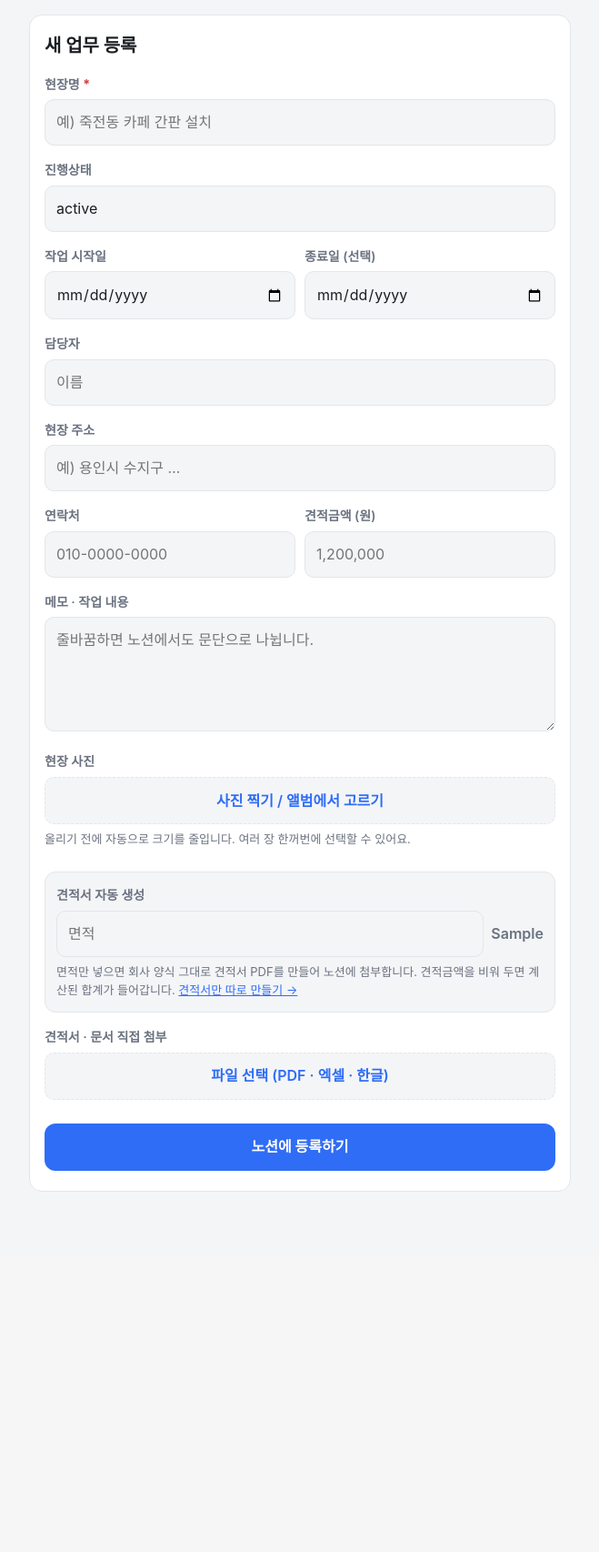
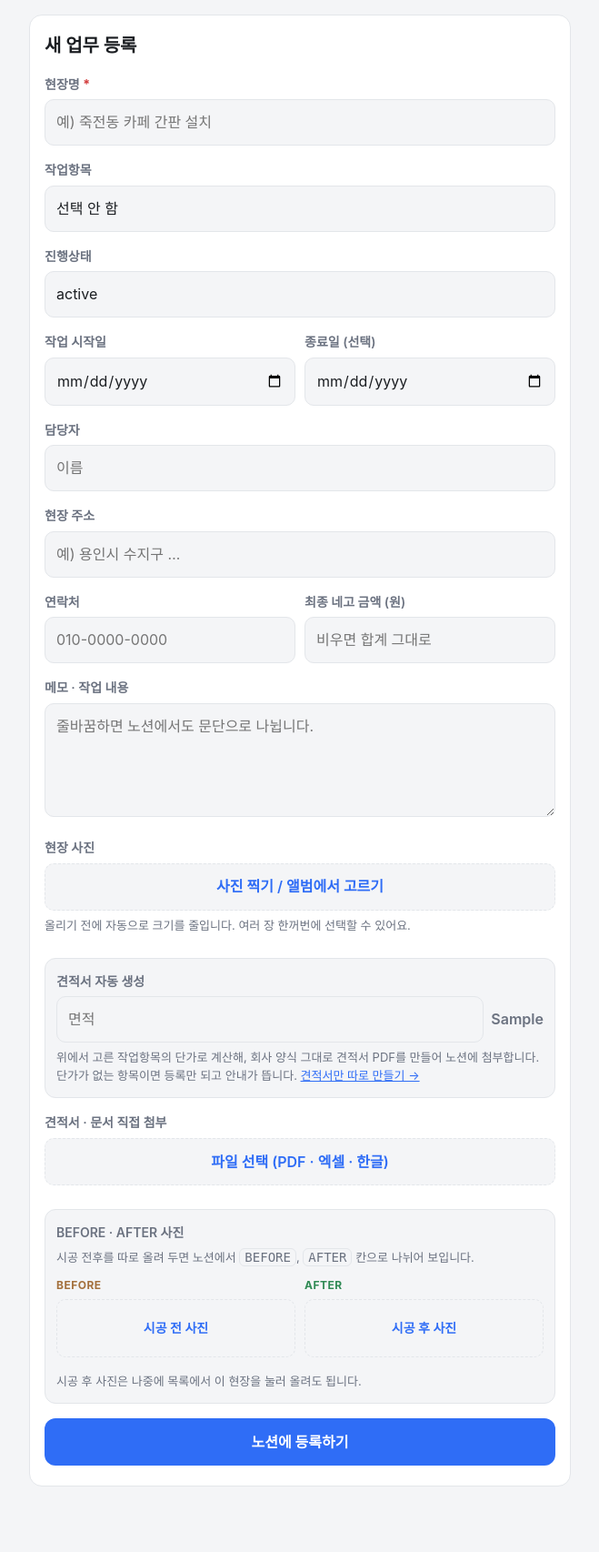
Before and after one commit to kindjium-hue/-, a FastAPI app: template notion-worklog/templates/new.html in a window 1280 px wide. Shown: the part 54-1760 px from the top of the page at 91% size, without its empty margins (310-969 px from the left). Before the commit the page ends 1364 px from the top, so only its background shows below. Run offline with FastAPI, Linux system fonts and the light colour scheme; the template is opened without the code that fills it: most values are stand-ins (such as "Sample title", 1, 10 or a date in 2020).

Commit message:
견적금액을 작업항목 선택으로 바꾸고 BEFORE·AFTER 사진 칸 추가
- 노션 속성에서 `견적금액`을 빼고 `작업항목` 선택 속성을 넣었다
  (누수탐지·누수피해복구·하수구막힘·옥상방수·외벽방수·기타)
- `BEFORE`·`AFTER` 파일 속성을 추가하고, 등록 폼 마지막에 시공 전/후
  사진을 따로 올리는 칸을 만들었다. 진행 업데이트 화면에서도 AFTER를
  올릴 수 있고, 이미 채워져 있으면 덮어쓰지 않고 본문에 덧붙인다
- 견적서 단가를 작업항목별로 나눴다. 지금은 외벽방수만 단가가 있고,
  나머지는 "단가 미등록"으로 안내하며 등록 자체는 정상 처리한다
- 작업항목이 견적서 표의 공사명으로 찍히고, 특이사항도 항목별로 둘 수 있다
- quote.py에 --항목 추가, 목록 화면에 작업항목 표시
- 작업항목·BEFORE/AFTER·단가 미등록 안내 테스트 9개 추가 (전체 42개)

Co-Authored-By: Claude Opus 5 <noreply@anthropic.com>
Claude-Session: https://claude.ai/code/session_01UFNgVN847obDKG5Q8vH6dJ

```diff
--- a/notion-worklog/app.py
+++ b/notion-worklog/app.py
@@ -29,6 +29,7 @@ from fastapi.staticfiles import StaticFiles
 from fastapi.templating import Jinja2Templates
 
 import notion_api as na
+import notion_lite as nl
 import quote as quotelib
 
 BASE_DIR = Path(__file__).resolve().parent
@@ -55,11 +56,15 @@ FIELD_DATE = "작업일"
 FIELD_OWNER = "담당자"
 FIELD_ADDRESS = "주소"
 FIELD_PHONE = "연락처"
-FIELD_AMOUNT = "견적금액"
+FIELD_AMOUNT = "견적금액"  # DB에 있으면 채우고, 없으면 건너뛴다
 FIELD_QUOTE = "견적서"
 FIELD_AREA = "면적"
+FIELD_WORK = "작업항목"
+FIELD_BEFORE = "BEFORE"
+FIELD_AFTER = "AFTER"
 
 FALLBACK_STATUSES = ["접수", "견적", "예정", "진행중", "완료", "보류"]
+FALLBACK_WORK_TYPES = [option["name"] for option in nl.WORK_TYPE_OPTIONS]
 
 app = FastAPI(title="현장 업무 기록")
 app.mount("/static", StaticFiles(directory=BASE_DIR / "static"), name="static")
@@ -189,6 +194,7 @@ def build_pdf(
     customer: str,
     area: float,
     *,
+    work_type: str | None = None,
     final_amount: int | None = None,
     quote_date: date | None = None,
     project: str | None = None,
@@ -197,12 +203,19 @@ def build_pdf(
     built = quotelib.build_quote(
         customer,
         area,
+        work_type=work_type,
         final_amount=final_amount,
         quote_date=quote_date,
         project=project,
         config=quotelib.load_config(),  # 단가를 고치면 서버 재시작 없이 반영된다
     )
     return quotelib.suggest_filename(built), quotelib.render_bytes(built), built
+
+
+def work_type_choices(db_schema: dict, config: dict) -> list[dict]:
+    """작업항목 목록. 단가가 등록된 항목만 견적서를 자동 생성할 수 있다."""
+    names = na.select_options(db_schema, FIELD_WORK) or FALLBACK_WORK_TYPES
+    return [{"name": name, "priced": quotelib.has_prices(config, name)} for name in names]
 
 
 def notion_error_message(error: na.NotionError) -> str:
@@ -262,6 +275,7 @@ def new_entry(request: Request):
         {
             "statuses": statuses,
             "default_status": "예정" if "예정" in statuses else statuses[0],
+            "work_types": work_type_choices(db_schema, config),
             "owners": na.select_options(db_schema, FIELD_OWNER),
             "today": date.today().isoformat(),
             "db_url": db_schema.get("url", ""),
@@ -278,21 +292,30 @@ def quote_form(request: Request):
 
     config = quotelib.load_config()
     unit = config.get("면적단위", "㎡")
-    rows = [
-        {
-            "name": row.get("품목", ""),
-            "price": f"{int(row.get('단가', 0)):,}",
-            "basis": f"면적 1{unit}당" if isinstance(row.get("수량"), str) else f"{row.get('수량', 1)}식",
-        }
-        for row in config.get("품목", [])
-    ]
+    groups = []
+    for name, entry in quotelib.work_types(config).items():
+        groups.append(
+            {
+                "name": name,
+                "rows": [
+                    {
+                        "name": row.get("품목", ""),
+                        "price": f"{int(row.get('단가', 0)):,}",
+                        "basis": f"면적 1{unit}당"
+                        if isinstance(row.get("수량"), str)
+                        else f"{row.get('수량', 1)}식",
+                    }
+                    for row in entry.get("품목") or []
+                ],
+            }
+        )
     return templates.TemplateResponse(
         request,
         "quote.html",
         {
-            "rows": rows,
+            "groups": groups,
             "area_unit": unit,
-            "project": config.get("공사명", ""),
+            "default_work_type": config.get("공사명", ""),
             "today": date.today().isoformat(),
             "company": config.get("회사", {}).get("상호명", ""),
         },
@@ -326,6 +349,7 @@ def entry_list(request: Request, status: str = ""):
                 "id": page["id"].replace("-", ""),
                 "url": page.get("url", ""),
                 "title": na.plain(properties.get(FIELD_TITLE)) or "(제목 없음)",
+                "work": na.plain(properties.get(FIELD_WORK)),
                 "status": na.plain(properties.get(FIELD_STATUS)),
                 "date": na.plain(properties.get(FIELD_DATE)),
                 "owner": na.plain(properties.get(FIELD_OWNER)),
@@ -374,11 +398,13 @@ def progress_form(request: Request, page_id: str):
             "page_id": page_id,
             "page_url": page.get("url", ""),
             "title": na.plain(properties.get(FIELD_TITLE)) or "(제목 없음)",
+            "work_type": na.plain(properties.get(FIELD_WORK)),
             "work_date": na.plain(properties.get(FIELD_DATE)),
             "address": na.plain(properties.get(FIELD_ADDRESS)),
             "statuses": statuses,
             "current_status": current,
             "owners": na.select_options(db_schema, FIELD_OWNER),
+            "after_filled": bool((properties.get(FIELD_AFTER) or {}).get("files")),
         },
     )
 
@@ -391,6 +417,7 @@ def create_quote_pdf(
     request: Request,
     customer: str = Form(...),
     area: str = Form(...),
+    work_type: str = Form(""),
     amount: str = Form(""),
     quote_date: str = Form(""),
     project: str = Form(""),
@@ -411,6 +438,7 @@ def create_quote_pdf(
         filename, pdf, _ = build_pdf(
             customer,
             area_value,
+            work_type=work_type.strip() or None,
             final_amount=int(parse_amount(amount)) if parse_amount(amount) else None,
             quote_date=day,
             project=project.strip() or None,
@@ -431,6 +459,7 @@ def create_quote_pdf(
 async def create_entry(
     request: Request,
     title: str = Form(...),
+    work_type: str = Form(""),
     status: str = Form(""),
     start_date: str = Form(""),
     end_date: str = Form(""),
@@ -442,6 +471,8 @@ async def create_entry(
     memo: str = Form(""),
     photos: list[UploadFile] = File(default=[]),
     quotes: list[UploadFile] = File(default=[]),
+    before_photos: list[UploadFile] = File(default=[]),
+    after_photos: list[UploadFile] = File(default=[]),
 ):
     if not authorized(request):
         raise HTTPException(401, "접속 코드를 다시 입력해 주세요.")
@@ -459,6 +490,8 @@ async def create_entry(
         db_schema = schema()
         photo_uploads = await collect_uploads(photos, as_image=True)
         quote_uploads = await collect_uploads(quotes, as_image=False)
+        before_uploads = await collect_uploads(before_photos, as_image=True)
+        after_uploads = await collect_uploads(after_photos, as_image=True)
 
         # 면적을 넣었으면 회사 양식 그대로 견적서를 만들어 첨부한다.
         if area_value is not None:
@@ -466,6 +499,7 @@ async def create_entry(
                 filename, pdf, built = build_pdf(
                     title,
                     area_value,
+                    work_type=work_type.strip() or None,
                     final_amount=int(parsed_amount) if parsed_amount else None,
                 )
                 quote_uploads.insert(0, notion().upload(filename, pdf, "application/pdf"))
@@ -476,6 +510,8 @@ async def create_entry(
                 warning = f"견적서 자동 생성을 건너뛰었습니다: {error}"
 
         properties: dict[str, Any] = {FIELD_TITLE: {"title": na.rich_text(title)}}
+        if work_type.strip() and has_property(db_schema, FIELD_WORK, "select"):
+            properties[FIELD_WORK] = {"select": {"name": work_type.strip()}}
         if status and has_property(db_schema, FIELD_STATUS, "select"):
             properties[FIELD_STATUS] = {"select": {"name": status}}
         if start_date and has_property(db_schema, FIELD_DATE, "date"):
@@ -495,6 +531,10 @@ async def create_entry(
             properties[FIELD_AREA] = {"number": area_value}
         if quote_uploads and has_property(db_schema, FIELD_QUOTE, "files"):
             properties[FIELD_QUOTE] = na.files_property(quote_uploads)
+        if before_uploads and has_property(db_schema, FIELD_BEFORE, "files"):
+            properties[FIELD_BEFORE] = na.files_property(before_uploads)
+        if after_uploads and has_property(db_schema, FIELD_AFTER, "files"):
+            properties[FIELD_AFTER] = na.files_property(after_uploads)
 
         children: list[dict] = []
         if memo.strip():
@@ -503,10 +543,17 @@ async def create_entry(
         if photo_uploads:
             children.append(na.heading("현장 사진"))
             children.extend(na.image_block(upload) for upload in photo_uploads)
-        # 견적서 속성이 없는 DB면 본문에 파일 블록으로 붙인다.
+        # 속성이 없는 DB면 본문에 대신 붙여 사진·파일을 잃지 않게 한다.
         if quote_uploads and FIELD_QUOTE not in properties:
             children.append(na.heading("견적서"))
             children.extend(na.file_block(upload) for upload in quote_uploads)
+        for label, uploads, field in (
+            ("BEFORE", before_uploads, FIELD_BEFORE),
+            ("AFTER", after_uploads, FIELD_AFTER),
+        ):
+            if uploads and field not in properties:
+                children.append(na.heading(label))
+                children.extend(na.image_block(upload) for upload in uploads)
 
         page = notion().create_page(DATABASE_ID, properties, children)
     except na.NotionError as error:
@@ -534,23 +581,36 @@ async def update_progress(
     owner: str = Form(""),
     memo: str = Form(""),
     photos: list[UploadFile] = File(default=[]),
+    after_photos: list[UploadFile] = File(default=[]),
 ):
     if not authorized(request):
         raise HTTPException(401, "접속 코드를 다시 입력해 주세요.")
     if not configured():
         raise HTTPException(503, "서버에 노션 토큰/DB ID가 설정되지 않았습니다.")
-    if not (status or memo.strip() or any(item.filename for item in photos if item)):
+    sent_files = [item for item in [*photos, *after_photos] if item and item.filename]
+    if not (status or memo.strip() or sent_files):
         raise HTTPException(400, "변경할 상태나 남길 내용이 없습니다.")
 
     try:
         db_schema = schema()
+        page = notion().page(page_id)
         photo_uploads = await collect_uploads(photos, as_image=True)
+        after_uploads = await collect_uploads(after_photos, as_image=True)
 
         properties: dict[str, Any] = {}
         if status and has_property(db_schema, FIELD_STATUS, "select"):
             properties[FIELD_STATUS] = {"select": {"name": status}}
         if owner.strip() and has_property(db_schema, FIELD_OWNER, "select"):
             properties[FIELD_OWNER] = {"select": {"name": owner.strip()}}
+
+        # AFTER 칸이 비어 있을 때만 채운다. 이미 있으면 덮어써서 잃지 않도록 본문에만 붙인다.
+        after_field_filled = bool(((page.get("properties") or {}).get(FIELD_AFTER) or {}).get("files"))
+        after_to_property = (
+            after_uploads and not after_field_filled
+            and has_property(db_schema, FIELD_AFTER, "files")
+        )
+        if after_to_property:
+            properties[FIELD_AFTER] = na.files_property(after_uploads)
         if properties:
             notion().update_page(page_id, properties)
 
@@ -558,6 +618,9 @@ async def update_progress(
         children: list[dict] = [na.divider(), na.heading(label)]
         children.extend(na.paragraphs(memo))
         children.extend(na.image_block(upload) for upload in photo_uploads)
+        if after_uploads and not after_to_property:
+            children.append(na.heading("AFTER"))
+            children.extend(na.image_block(upload) for upload in after_uploads)
         notion().append_blocks(page_id, children)
         page = notion().page(page_id)
     except na.NotionError as error:
--- a/notion-worklog/static/app.js
+++ b/notion-worklog/static/app.js
@@ -168,7 +168,8 @@ async function buildFormData(form) {
   for (const element of form.elements) {
     if (!element.name || element.disabled) continue;
     if (element.type === "file") {
-      const asImage = element.name === "photos";
+      // data-image 가 붙은 칸(사진)만 브라우저에서 미리 줄인다.
+      const asImage = element.dataset.image !== undefined;
       for (const file of element.files) {
         data.append(element.name, asImage ? await shrinkImage(file) : file);
       }
--- a/notion-worklog/static/style.css
+++ b/notion-worklog/static/style.css
@@ -148,6 +148,29 @@ input:focus, select:focus, textarea:focus {
 .inline { display: flex; align-items: center; gap: 8px; }
 .inline em { font-style: normal; color: var(--muted); font-weight: 600; flex: none; }
 
+.ba { display: flex; gap: 10px; margin-top: 10px; }
+.ba-slot { flex: 1; min-width: 0; }
+.ba-tag {
+  display: block;
+  font-style: normal;
+  font-size: 12px;
+  font-weight: 700;
+  letter-spacing: .04em;
+  margin-bottom: 6px;
+  color: var(--muted);
+}
+.ba-tag.before { color: #a4703c; }
+.ba-tag.after { color: #2f8a54; }
+@media (prefers-color-scheme: dark) {
+  .ba-tag.before { color: #d9a86a; }
+  .ba-tag.after { color: #6fc793; }
+}
+.ba .picker-face { min-height: 64px; font-size: 14px; text-align: center; padding: 0 8px; }
+.ba .filelist li { padding: 6px; gap: 6px; font-size: 13px; }
+.ba .filelist img { width: 34px; height: 34px; }
+.ba .filelist .size { display: none; }
+
+.group { font-size: 15px; margin: 18px 0 0; }
 .more { margin-bottom: 16px; }
 .more summary {
   cursor: pointer;
--- a/notion-worklog/templates/list.html
+++ b/notion-worklog/templates/list.html
@@ -25,6 +25,7 @@
           {% if entry.status %}<span class="badge">{{ entry.status }}</span>{% endif %}
         </div>
         <div class="entry-meta">
+          {% if entry.work %}<span>{{ entry.work }}</span>{% endif %}
           {% if entry.date %}<span>{{ entry.date }}</span>{% endif %}
           {% if entry.owner %}<span>{{ entry.owner }}</span>{% endif %}
           {% if entry.address %}<span>{{ entry.address }}</span>{% endif %}
--- a/notion-worklog/templates/new.html
+++ b/notion-worklog/templates/new.html
@@ -9,6 +9,16 @@
   <label class="field">
     <span>현장명 <b class="req">*</b></span>
     <input name="title" type="text" required placeholder="예) 죽전동 카페 간판 설치" autocomplete="off">
+  </label>
+
+  <label class="field">
+    <span>작업항목</span>
+    <select name="work_type">
+      <option value="">선택 안 함</option>
+      {% for item in work_types %}
+      <option value="{{ item.name }}">{{ item.name }}{{ '' if item.priced else ' (단가 미등록)' }}</option>
+      {% endfor %}
+    </select>
   </label>
 
   <label class="field">
@@ -50,8 +60,8 @@
       <input name="phone" type="tel" placeholder="010-0000-0000" autocomplete="off">
     </label>
     <label class="field">
-      <span>견적금액 (원)</span>
-      <input name="amount" type="text" inputmode="numeric" placeholder="1,200,000" autocomplete="off">
+      <span>최종 네고 금액 (원)</span>
+      <input name="amount" type="text" inputmode="numeric" placeholder="비우면 합계 그대로" autocomplete="off">
     </label>
   </div>
 
@@ -63,7 +73,7 @@
   <div class="field">
     <span>현장 사진</span>
     <label class="picker">
-      <input name="photos" type="file" accept="image/*" multiple>
+      <input name="photos" type="file" accept="image/*" multiple data-image>
       <span class="picker-face">사진 찍기 / 앨범에서 고르기</span>
     </label>
     <p class="hint">올리기 전에 자동으로 크기를 줄입니다. 여러 장 한꺼번에 선택할 수 있어요.</p>
@@ -77,8 +87,8 @@
       <em>{{ area_unit }}</em>
     </label>
     <p class="hint">
-      면적만 넣으면 회사 양식 그대로 견적서 PDF를 만들어 노션에 첨부합니다.
-      견적금액을 비워 두면 계산된 합계가 들어갑니다.
+      위에서 고른 작업항목의 단가로 계산해, 회사 양식 그대로 견적서 PDF를 만들어 노션에 첨부합니다.
+      단가가 없는 항목이면 등록만 되고 안내가 뜹니다.
       <a href="/quote">견적서만 따로 만들기 →</a>
     </p>
   </div>
@@ -90,6 +100,30 @@
       <span class="picker-face">파일 선택 (PDF · 엑셀 · 한글)</span>
     </label>
     <ul class="filelist" data-for="quotes"></ul>
+  </div>
+
+  <div class="field boxed">
+    <span>BEFORE · AFTER 사진</span>
+    <p class="hint">시공 전후를 따로 올려 두면 노션에서 <code>BEFORE</code>, <code>AFTER</code> 칸으로 나뉘어 보입니다.</p>
+    <div class="ba">
+      <div class="ba-slot">
+        <em class="ba-tag before">BEFORE</em>
+        <label class="picker">
+          <input name="before_photos" type="file" accept="image/*" multiple data-image>
+          <span class="picker-face">시공 전 사진</span>
+        </label>
+        <ul class="filelist" data-for="before_photos"></ul>
+      </div>
+      <div class="ba-slot">
+        <em class="ba-tag after">AFTER</em>
+        <label class="picker">
+          <input name="after_photos" type="file" accept="image/*" multiple data-image>
+          <span class="picker-face">시공 후 사진</span>
+        </label>
+        <ul class="filelist" data-for="after_photos"></ul>
+      </div>
+    </div>
+    <p class="hint">시공 후 사진은 나중에 목록에서 이 현장을 눌러 올려도 됩니다.</p>
   </div>
 
   <div class="progress" hidden><div class="bar"></div><span class="progress-label">업로드 중…</span></div>
```
Also changed, not shown: notion-worklog/notion_lite.py (+12 -1 lines), notion-worklog/quote.py (+55 -7 lines), notion-worklog/quote_config.json (+15 -0 lines), notion-worklog/setup_db.py (+7 -4 lines), notion-worklog/templates/quote.html (+22 -3 lines), notion-worklog/templates/update.html (+18 -1 lines), notion-worklog/test_app.py (+145 -12 lines), notion-worklog/README.md.
